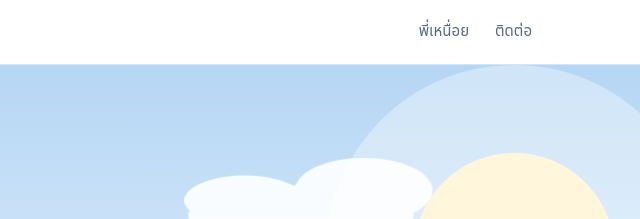
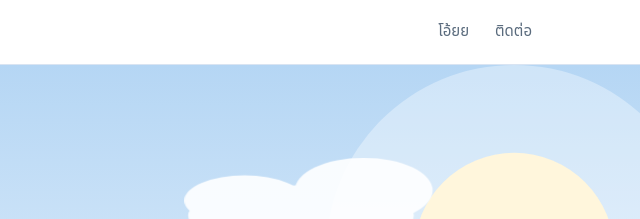
Before and after one commit to KittikornThraisunthorn/Portfolio, a plain HTML site: page index.html in a window 1280 px wide. Shown: the top 219 px of the page, 640-1280 px from the left. Drawn offline with Linux system fonts and the light colour scheme; a web font is replaced by a local one.

Commit message:
Update portfolio website

```diff
--- a/index.html
+++ b/index.html
@@ -10,7 +10,7 @@
 </head>
 <body>
 <header><div class="wrap"><a class="logo" href="#top">Kittikorn Thraisunthorn</a>
-<nav><a href="#portfolio">พี่เหนื่อย</a><a href="#contact">ติดต่อ</a></nav></div></header>
+<nav><a href="#portfolio">โอ้ยย</a><a href="#contact">ติดต่อ</a></nav></div></header>
 <main id="top">
 <div class="hero"><svg class="hbg" viewBox="0 0 1440 560" preserveAspectRatio="xMidYMax slice" aria-hidden="true">
 <defs><linearGradient id="hs" x1="0" y1="0" x2="0" y2="1"><stop offset="0" stop-color="#B5D6F4"/><stop offset=".6" stop-color="#EAF4FD"/><stop offset="1" stop-color="#fff"/></linearGradient></defs>
```
